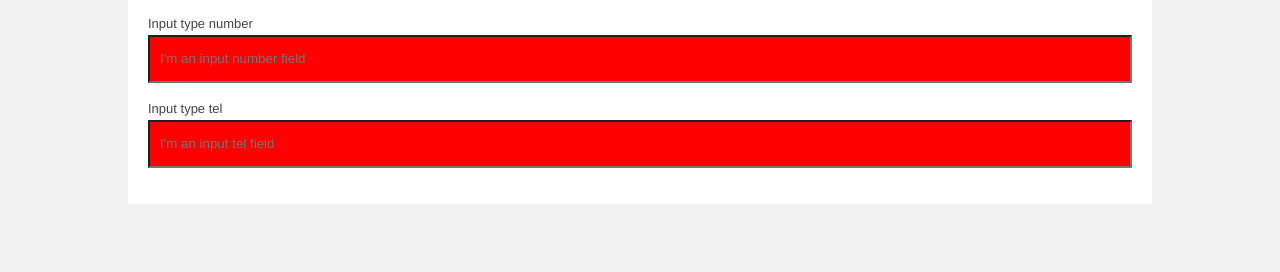
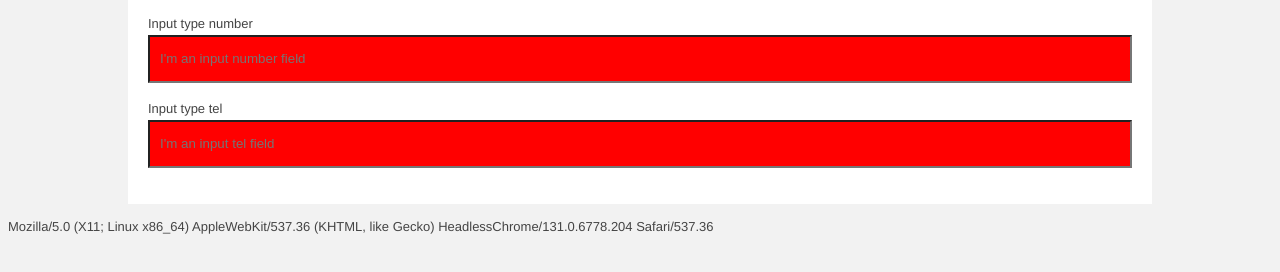
Before and after one commit to devbyray/mobile-number-keyboard, a website: page app/index.html in a window 1280 px wide. Shown: the part 90-362 px from the top of the page. Drawn offline with Linux system fonts and the light colour scheme; files that its build step writes are made by us from their sources.

Commit message:
Useragent

```diff
--- a/app/assets/js/scripts.js
+++ b/app/assets/js/scripts.js
@@ -10,8 +10,9 @@
 
 	'use strict';
 
+	var useragent = navigator.userAgent;
+
 	function deviceOS() {
-		var useragent = navigator.userAgent;
 		if(useragent.match(/Android/i)) {
 			return 'android';
 		} else if(useragent.match(/webOS/i)) {
@@ -33,6 +34,22 @@
 		}
 	}
 
+	var androidTypes = {
+		number : [
+			"2.3", "2.3", "2.3"
+		],
+		tel : [
+			"2.3", "2.3", "2.3"
+		]
+	}
+
+	var paragraph = document.createElement("p");
+	var txtnode = document.createTextNode(useragent);
+	paragraph.appendChild(txtnode);
+
+	var element = document.getElementById("useragent");
+	element.appendChild(paragraph);
+
 	function setRightInputKeyboard() {
 		var input = document.getElementsByTagName('input');
 		if(deviceOS() === 'iphone' || deviceOS() === 'ipod' || deviceOS() === 'ipad') {
@@ -46,6 +63,9 @@
 		}
 	}
 
+
+	console.log(androidTypes);
+
 	setRightInputKeyboard();
 
 
--- a/app/index.html
+++ b/app/index.html
@@ -28,6 +28,9 @@
         </label>
       </div>
     </main>
+    <div id="useragent">
+
+    </div>
 
     <script src="assets/js/scripts.min.js"></script>
 
```
Also changed, not shown: src/js/scripts.js (+21 -1 lines), app/assets/js/scripts.min.js.
